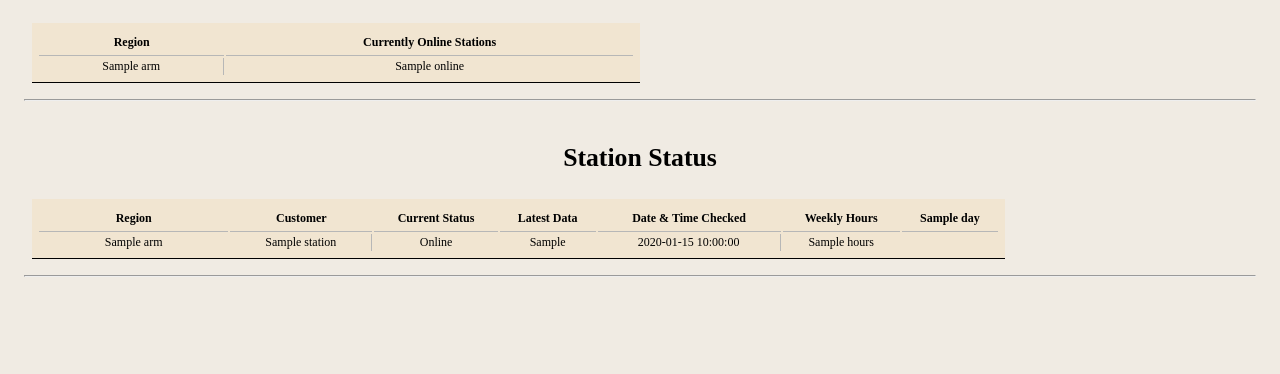
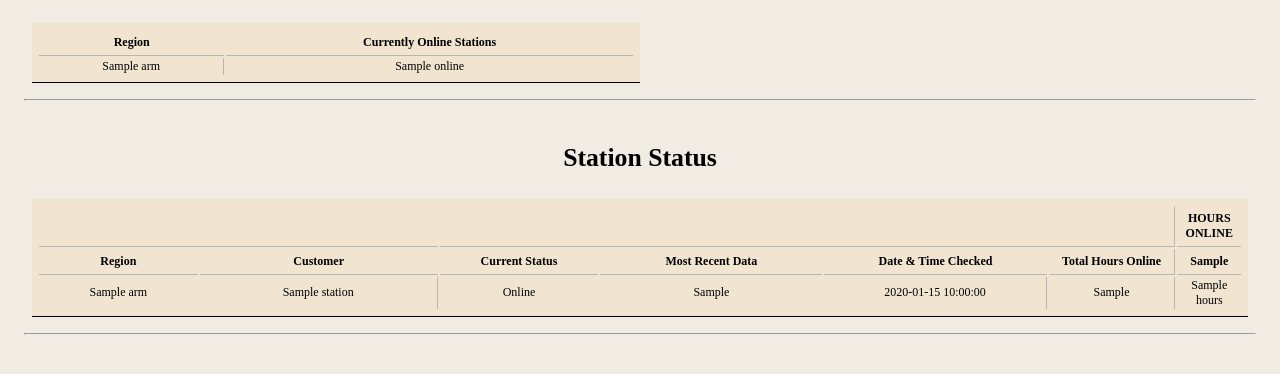
Before and after one commit to kyle0sendong/Bpit-Sales-Weekly-Email, a Python web app: template Features/Mailer/templates/template_outlook_v3.html in a window 1280 px wide. Shown: the part 174-548 px from the top of the page. Run offline with Jinja, Linux system fonts and the light colour scheme; the template is opened without the code that fills it: most values are stand-ins (such as "Sample title", 1, 10 or a date in 2020).

Commit message:
Adjust html template

```diff
--- a/Features/Mailer/templates/template_outlook_v3.html
+++ b/Features/Mailer/templates/template_outlook_v3.html
@@ -51,7 +51,7 @@
       padding: 1vh;
     }
       .station table {
-        width: 80%;
+        width: 100%;
       }
 
   </style>
@@ -96,14 +96,19 @@
 
       <table>
         <tr class="rows">
-          <th style="width: 20%">Region</th>
+          <th colspan="2"></th>
+          <th colspan="4" class="row-border-right"></th>
+          <th colspan="7"> HOURS ONLINE</th>
+        </tr>
+        <tr class="rows">
+          <th style="width: 10%">Region</th>
           <th style="width: 15%">Customer</th>
-          <th>Current Status</th>
-          <th>Latest Data</th>
-          <th>Date & Time Checked</th>
-          <th>Weekly Hours</th>
-          {% for daily_data in data.report.daily_hours %}
-            <th>{{daily_data.day}}</th>
+          <th style="width: 10%">Current Status</th>
+          <th style="width: 14%">Most Recent Data</th>
+          <th style="width: 14%">Date & Time Checked</th>
+          <th style="width: 8%" class="row-border-right">Total Hours Online</th>
+          {% for weekly_day in data.weekly_days %}
+            <th style="width: 4%">{{weekly_day}}</th>
           {% endfor %}
         </tr>
 
@@ -116,9 +121,9 @@
               <td>{{station.current_status}}</td>
               <td>{{station.latest_data}}</td>
               <td class="row-border-right">{{station.date_checked}}</td>
-
-              {% for daily_data in data.report.daily_hours %}
-                <td>{{daily_data.hours}}</td>
+              <td class="row-border-right">{{station.weekly_hours}}</td>
+              {% for hours_online in station.daily_hours %}
+                <td>{{hours_online.hours}}</td>
               {% endfor %}
 
             </tr>
```
